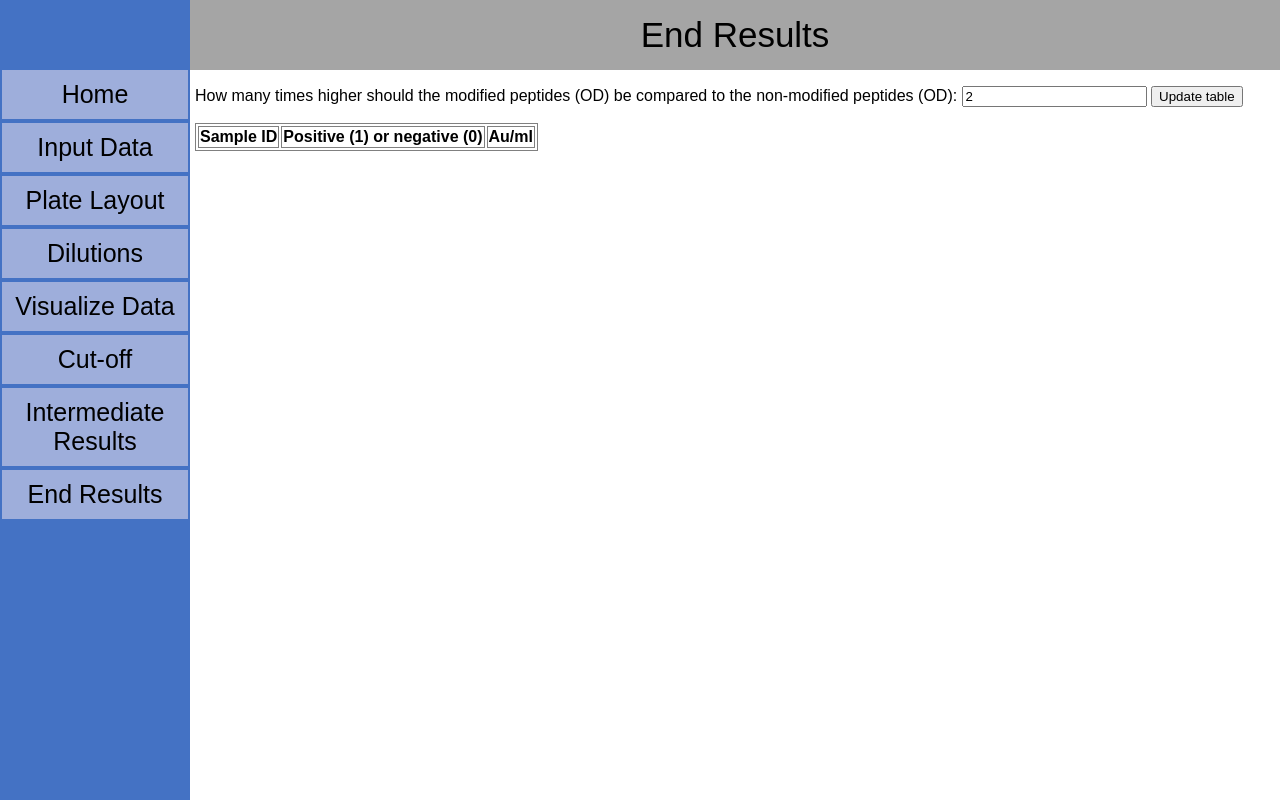
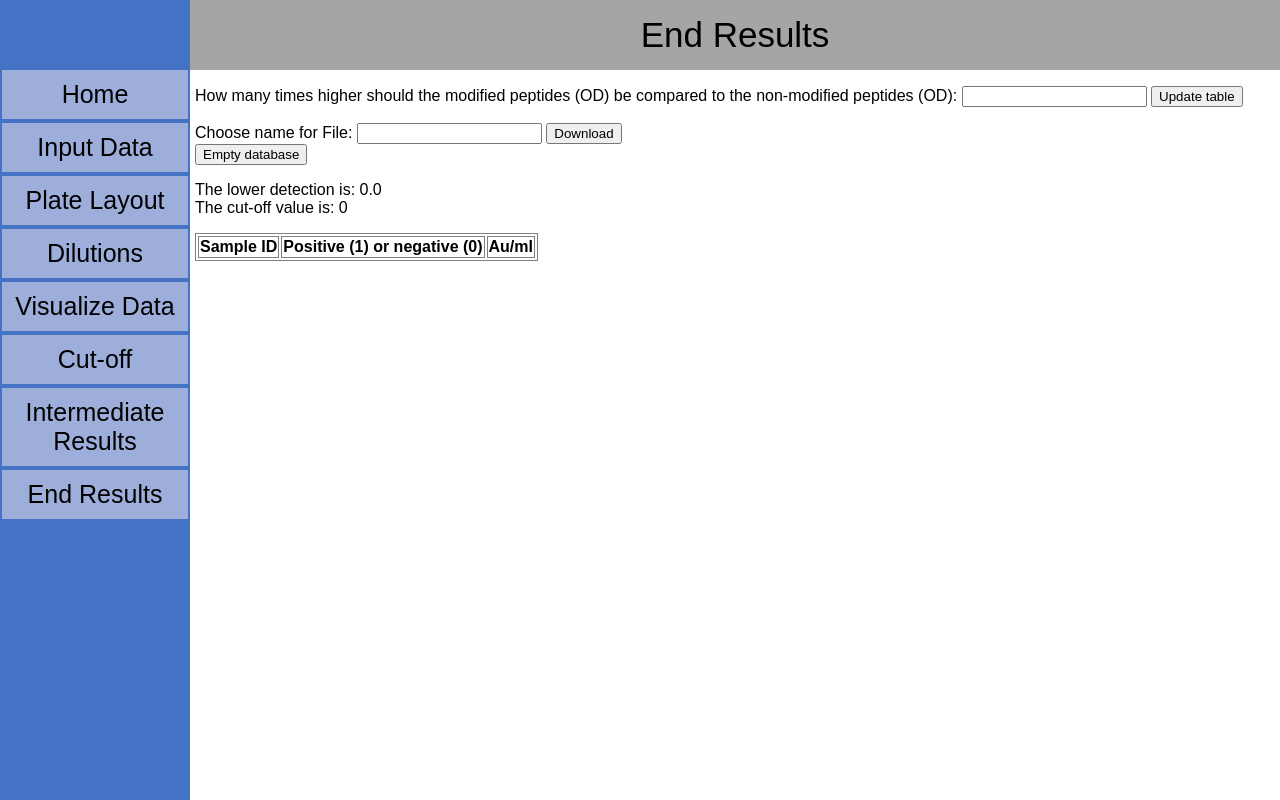
Before and after one commit to SheepInMeadow/ELISA-APP, a Django app: page /End_results in a window 1280 px wide. Run offline with Django 4.2, Linux system fonts and the light colour scheme; lists and menus that the app fills with data are empty.

Commit message:
fixed some bugs in application. added download button for end result and reset button for database

```diff
--- a/ELISA_app/ELISA_core/templates/Dilutions.html
+++ b/ELISA_app/ELISA_core/templates/Dilutions.html
@@ -10,7 +10,7 @@
     <form method="post">
         {% csrf_token %}
         <div class="dil_text">
-            Give the dilution: <input type="number" name="dilution" class="dil" value="50">
+            Give the dilution: <input type="number" name="dilution" class="dil">
             <input type="submit" name="dilution_submit" class="dil_submit" value="Create table"><br><br>
         </div>
         <table class="dil_table">
--- a/ELISA_app/ELISA_core/templates/End_results.html
+++ b/ELISA_app/ELISA_core/templates/End_results.html
@@ -8,10 +8,14 @@
     {% csrf_token %}
     <p class="spacing">
         How many times higher should the modified peptides (OD) be compared to the non-modified peptides (OD):
-        <input type="number" name="OD_multiplier" value="2">
+        <input type="number" name="OD_multiplier">
         <input type="submit" value="Update table" name="update_table">
     </p>
+    <p class="spacing">Choose name for File: <input type="text" name="File_name">
+    <input type="submit" value="Download" name="download"><br>
+    <input type="submit" value="Empty database" name="Empty database"></p>
 </form>
+<p class="spacing">The lower detection is: {{lower}} <br> The cut-off value is: {{cut_off_value}}</p>
 <table class="spacing">
     <thead>
         <th>Sample ID</th>
--- a/ELISA_app/ELISA_core/templates/Input_data.html
+++ b/ELISA_app/ELISA_core/templates/Input_data.html
@@ -12,12 +12,16 @@
         <div class="input_text">Submit your data here:</div><br>
         <input type="file" name="my_file" class="input_file" multiple/>
         <input type="submit" name="file_submit" value="Upload data" class="input_button_file"/>
+        <input type="submit" value="Empty database" name="Empty database">
     </form>
     {% if check == 'file' %}
         <p class="message_fail">No files were selected, please try again.</p>
     {% endif %}
     {% if check == 'correct' %}
         <p class="message_succes">Data was succesfully uploaded.</p>
+    {% endif %}
+    {% if check == 'correct_emptied' %}
+        <p class="message_succes">Table in database was succesfully emptied.</p>
     {% endif %}
     {% if check == 'extension' %}
         <p class="message_fail">Wrong file(s) were submitted, please try again. (allowed file types are .txt and .xlsx)</p>
--- a/ELISA_app/ELISA_core/templates/Plate_layout.html
+++ b/ELISA_app/ELISA_core/templates/Plate_layout.html
@@ -18,7 +18,7 @@
     </div>
 {% if check == 'go' %}
     <div class="plate_st_text">
-        ST values of all plates: <input type="number" name="standaard" class="plate_st_input" value="60"><br><br>
+        ST values of all plates: <input type="number" name="standaard" class="plate_st_input"><br><br>
         <input type="submit" name="standaard_input" value="Update table" class="plate_table_button">
     </div>
 </form>
--- a/ELISA_app/ELISA_core/views.py
+++ b/ELISA_app/ELISA_core/views.py
@@ -19,6 +19,11 @@ def Input_data(request):
     try:
         if request.method == 'POST':
             error = 'correct'
+            if request.POST.get('Empty database'):
+                Plates.objects.all().delete()
+                return render(request, 'Input_data.html', {
+                    'check': 'correct_emptied',
+                })
             if request.POST.get('file_submit'):
                 error = file_data(request)
             if error == "file" or error == "extension":
@@ -41,7 +46,7 @@ def file_data(request):
     if request.FILES.getlist('my_file') == []:
         return "file"
     for file in request.FILES.getlist('my_file'):
-        if str(file).split('.')[1] not in ['txt', 'xlsx']:
+        if str(file).split('.')[1] not in ['txt', 'xlsx', 'xls']:
             return 'extension'
     for file in request.FILES.getlist('my_file'):
         if str(file).split('.')[1] == 'txt':
@@ -51,6 +56,7 @@ def file_data(request):
         elif str(file).split('.')[1] == 'xlsx':
             data_string = formatting_xlsx(file)
             database(data_string, file)
+
 
 
 def formatting_txt(data, counter):
@@ -258,6 +264,12 @@ def Visualize_data(request):
                     color = round(c_color)*85
                     DCO = round(new, 3)
                     temp.append([DCO, (color, 255, color)])
+                elif '.' in j:
+                    new = float(j) - mean
+                    c_color = 3 - new
+                    color = round(c_color)*85
+                    DCO = round(new, 3)
+                    temp.append([DCO, (color, 255, color)])
                 else:
                     temp.append([j, (255, 255, 255)])
                 counter += 1
@@ -272,8 +284,6 @@ def Visualize_data(request):
             create_graph(dictionary)
         return render(request, 'Visualize_data.html', {
             'dictionary': dictionary,
-            'test1': (0,255,0),
-            'test2': [1,2,3,4],
         })
     except:
         return render(request, 'Error.html', {
@@ -295,7 +305,7 @@ def create_graph(dictionary):
     temp = []
     for values in dictionary.values():
         for elements in values[1:-1]:
-            mean = (float(elements[1][0] + float(elements[2][0]))/2)
+            mean = ((float(elements[1][0]) + float(elements[2][0]))/2)
             temp.append(round(mean, 3))
         y_list.append(temp)
         temp = []
@@ -424,7 +434,7 @@ def Cut_off(request):
 
 
 def formula2(y, A, B, C, D, E):
-    return C*(np.power((np.power(((A-D)/(-D+y)), (1/E))-1), (1/B)))
+    return C*(np.power((np.power(((A-D)/(-D+float(y))), (1/E))-1), (1/B)))
 
 
 end_result = {}
@@ -493,8 +503,6 @@ def Intermediate_result(request):
                 upper = request.POST.get('upper')
         return render(request, 'Intermediate_result.html', {
             'complete_list': complete_list,
-            'lower': lower,
-            'upper': upper,
         })
     except:
         return render(request, 'Error.html', {
@@ -534,18 +542,34 @@ def intermediate_list(key, params):
 
 
 final_dictionary = {}
+final_list = []
+cut_off_value_au = 0
 
 
 def End_results(request):
     try:
-        final_list = []
+        global final_list
+        global cut_off_value_au
         global final_dictionary
         if request.method == 'POST':
+            if request.POST.get('Empty database'):
+                Plates.objects.all().delete()
+            if request.POST.get('download'):
+                file_name = request.POST.get('File_name')
+                textfile = open("../Download_files/" + file_name + ".txt", "w")
+                for elements in final_list:
+                    for element in elements:
+                        textfile.write(str(element) + "\t")
+                    textfile.write("\n")
+                textfile.close()
             if request.POST.get('update_table'):
                 final_dictionary = {}
                 OD_multiplier = request.POST.get('OD_multiplier')
                 if len(end_result[HD][0]) == 2:
                     for keys, values in dictionary.items():
+                        if keys == HD:
+                            params = params_dictionary[HD]
+                            cut_off_value_au = formula2(float(cut_off_value), *params) * int(end_dilution[3][3])
                         if keys not in delete:
                             counter = 0
                             for OD_list in values[1:]:
@@ -553,18 +577,22 @@ def End_results(request):
                                     end_result[keys][counter].append(OD[0])
                                     counter += 1
                 sampleID = 1
+                final_list = []
                 for keys, values in end_result.items():
                     if keys != HD:
                         counter = 0
                         counter2 = 0
                         for elements in values:
                             if counter < 5:
-                                if float(elements[1]) >= float(lower): #and float(elements[1]) <= float(upper): ???? groter mocht ook een positive zijn?
-                                    if elements[2] >= float(cut_off_value):
+                                if float(elements[1]) >= float(lower):
+                                    if elements[1] >= float(cut_off_value_au):
                                         if (values[counter2][2])/(values[counter2 + 5][2]) >= int(OD_multiplier):
                                             final_dictionary[sampleID] = [elements[0], 1, round(elements[1])]
                                 if sampleID not in final_dictionary:
-                                    final_dictionary[sampleID] = [elements[0], 0, round(elements[1])]
+                                    if float(elements[1]) < float(lower):
+                                        final_dictionary[sampleID] = [elements[0], 0, '<' + str(lower)]
+                                    else:
+                                        final_dictionary[sampleID] = [elements[0], 0, round(float(elements[1]))]
                                 sampleID += 1
                             counter += 1
                             counter2 += 1
@@ -575,6 +603,8 @@ def End_results(request):
                 final_list = sorted(final_list, key=itemgetter(0))
         return render(request, 'End_results.html', {
             'final_list': final_list,
+            'lower': lower,
+            'cut_off_value': round(cut_off_value_au),
         })
     except:
         return render(request, 'Error.html', {
```
Also changed, not shown: Download_files/elisa_report1.txt (added, +80 -0 lines), ELISA_app/ELISA_core/static/images/1.png (added), ELISA_app/ELISA_core/static/images/Raw Data Plaat 1.xlsx.png (added), ELISA_app/ELISA_core/static/images/Ruwe data - Plaat 1.txt.png (added), ELISA_app/ELISA_core/static/images/Ruwe data - Plaat 2.txt.png (added), ELISA_app/ELISA_core/static/images/Ruwe data - Plaat 3 HD.txt.png (added), ELISA_app/ELISA_core/static/images/Test plate 20 Cleantwee.txt.png (added), ELISA_app/ELISA_core/static/images/Test plate 43 cleantwee.txt.png (added), ELISA_app/swarmplot.png (added).
